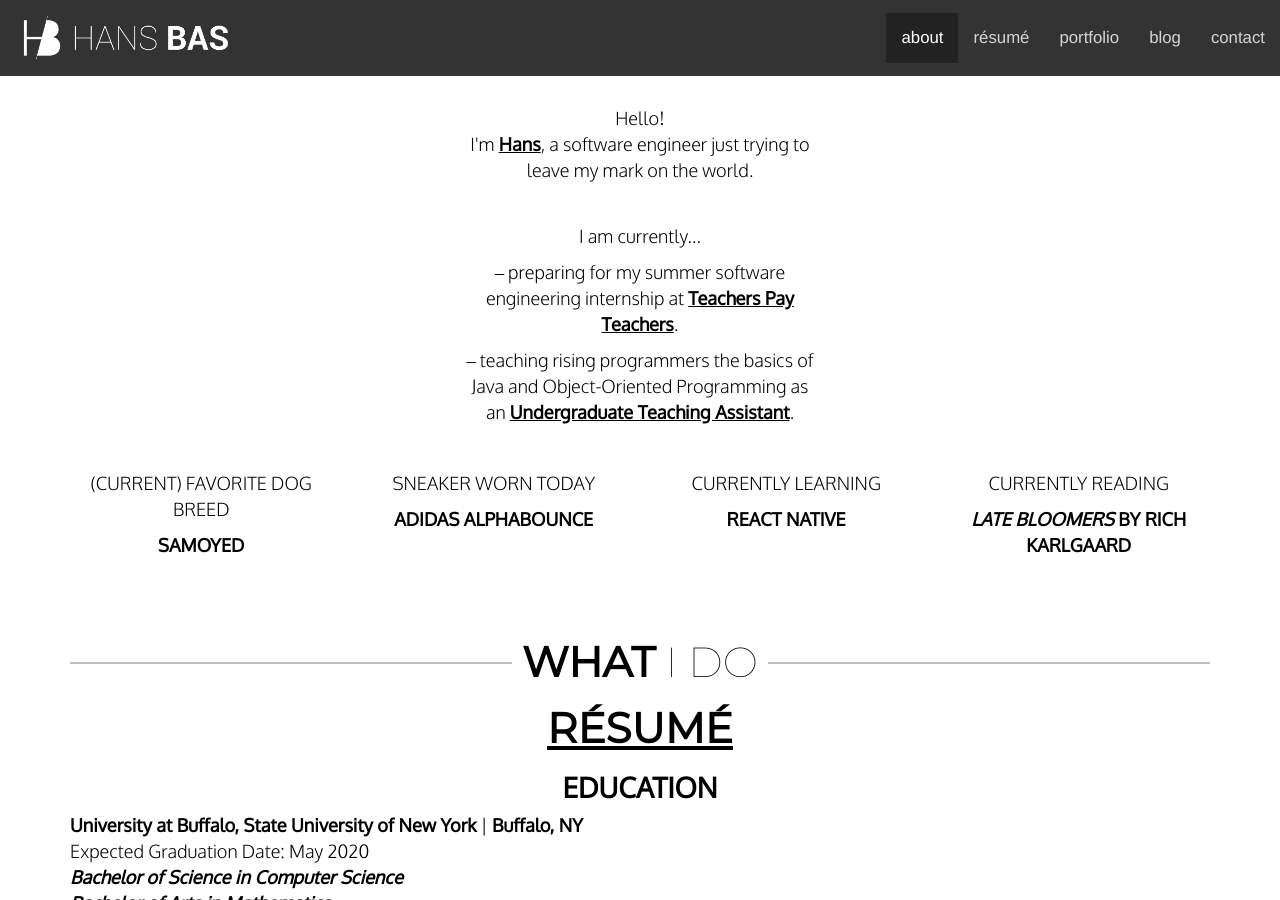
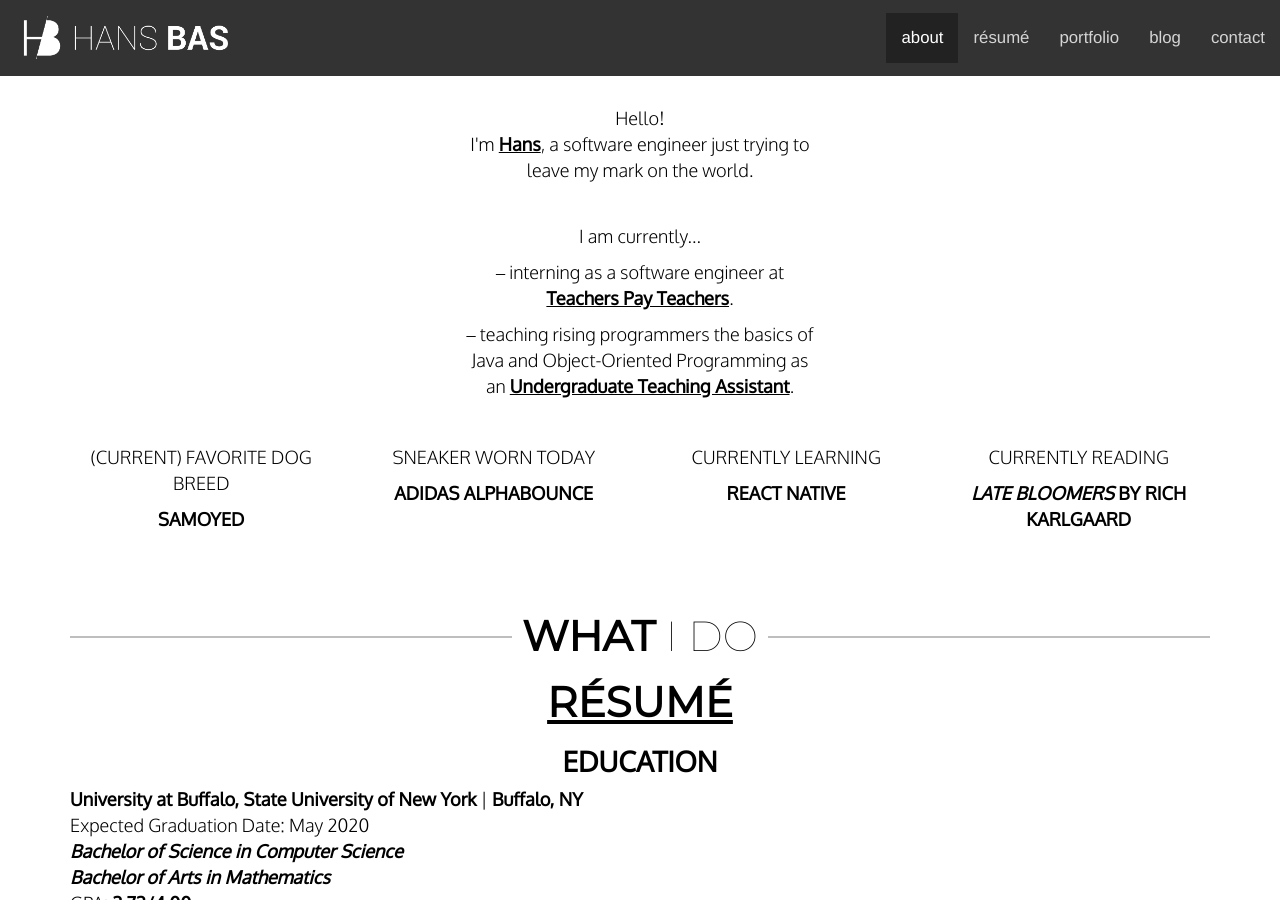
Before and after one commit to haanmiba/haanmiba.github.io, a Jekyll site: the page built from index.md, in a window 1280 px wide and 900 px high, scrolled down 1139 px. Built offline with Jekyll 4.4.1, drawn with Linux system fonts in a browser that asks for light colours; nearby versions of some CDN libraries.

Commit message:
Update about.yml

```diff
--- a/_data/about.yml
+++ b/_data/about.yml
@@ -1,5 +1,5 @@
 currently:
-  - action: "preparing for my summer software engineering internship at"
+  - action: "interning as a software engineer at"
     subject: "Teachers Pay Teachers"
   - action: "teaching rising programmers the basics of Java and Object-Oriented Programming as an"
     subject: "Undergraduate Teaching Assistant"
```
